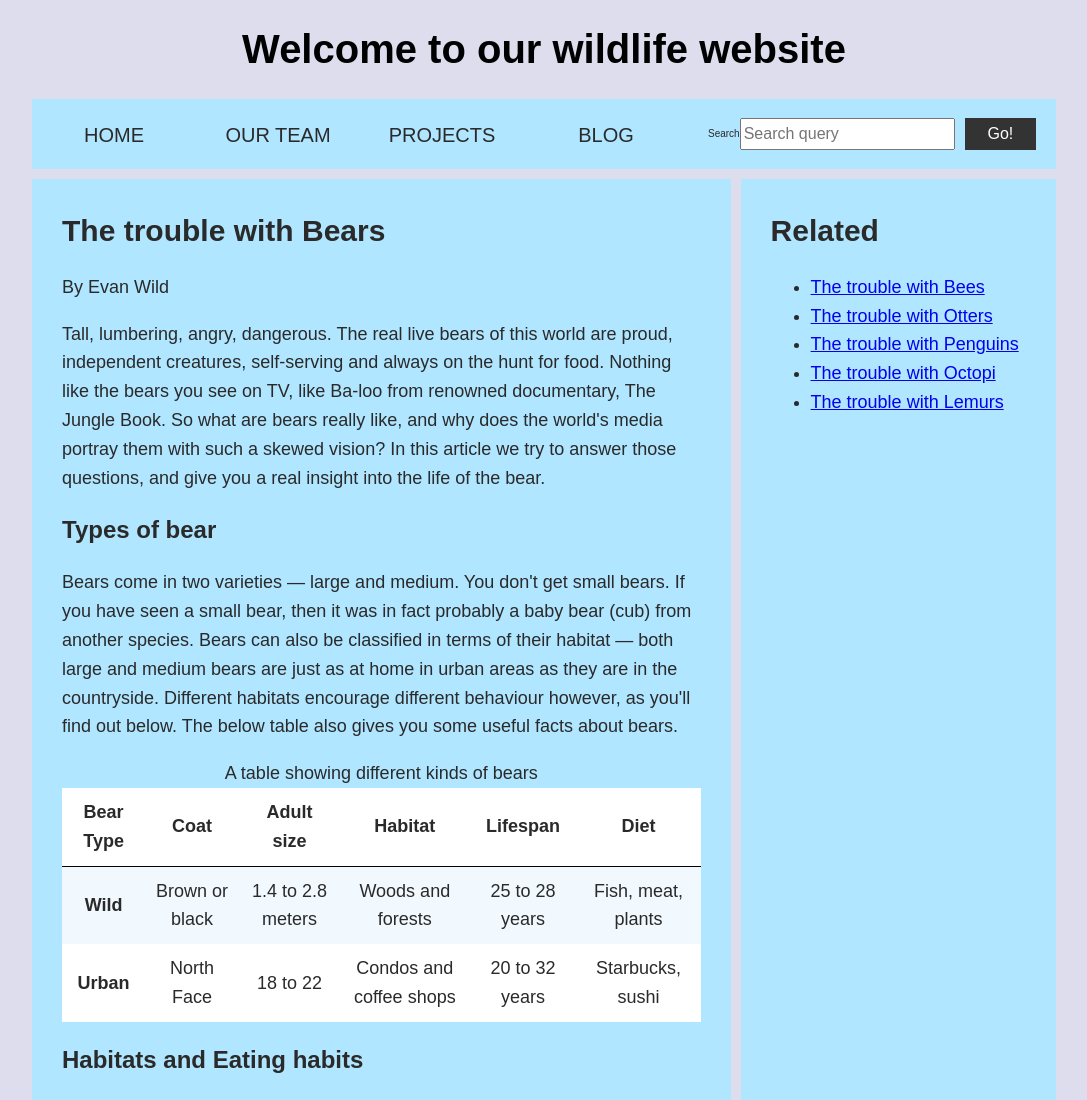
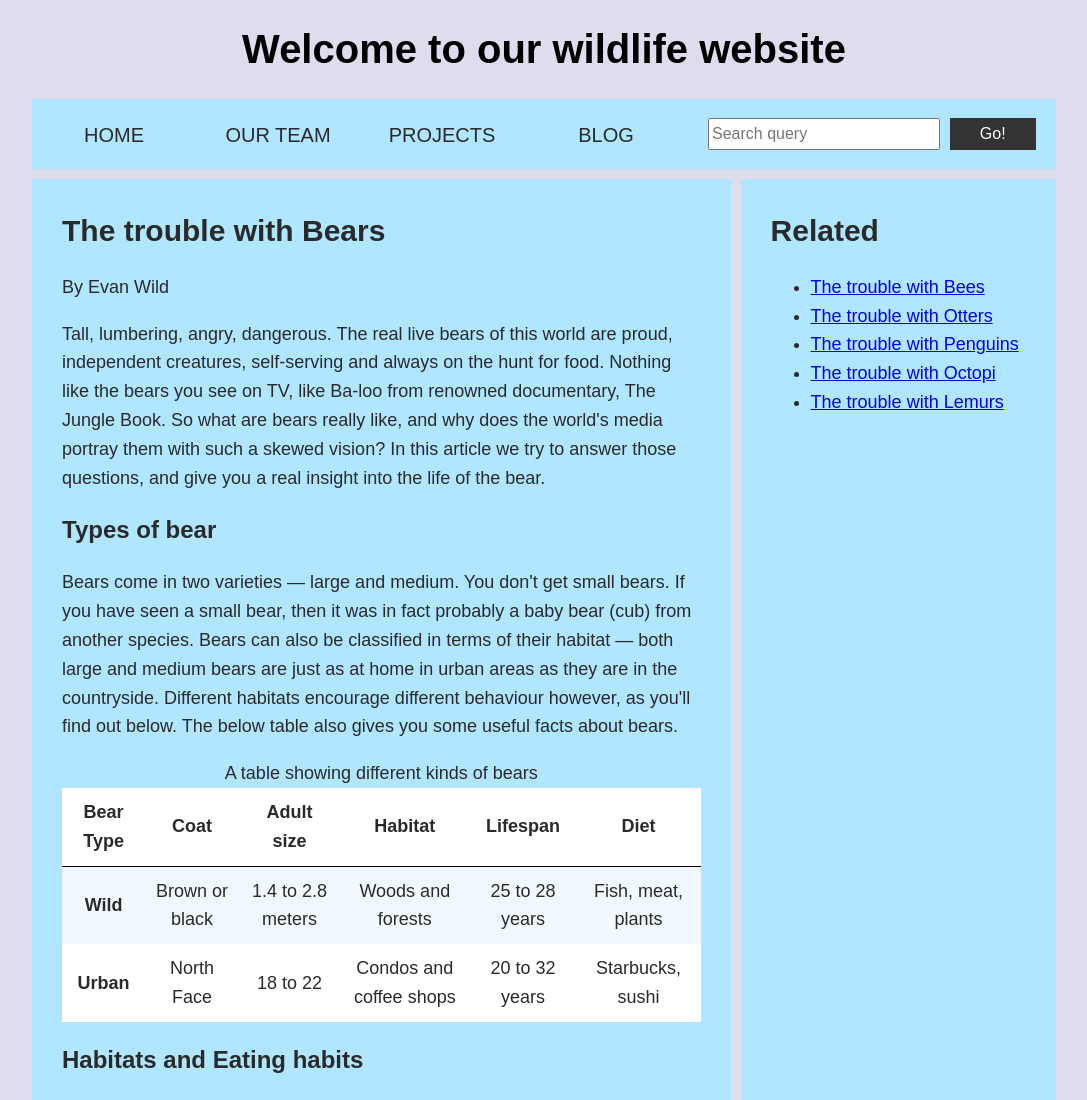
Before and after one commit to studAlexP/web-engineering-playground, a website built with Vite: page index.html in a window 1280 px wide. Shown: the top 1100 px of the page, without its empty margins (96-1183 px from the left). Built offline with nearby package versions, Linux system fonts and the light colour scheme; no server answers; a web font is replaced by a local one.

Commit message:
style: make search-label invisible

```diff
--- a/src/css/style.css
+++ b/src/css/style.css
@@ -293,3 +293,15 @@ audio {
   white-space: nowrap;
   border: 0;
 }
+
+#search-label {
+  position: absolute;
+  width: 1px;
+  height: 1px;
+  padding: 0;
+  margin: -1px;
+  overflow: hidden;
+  clip: rect(0, 0, 0, 0);
+  white-space: nowrap;
+  border: 0;
+}
```
